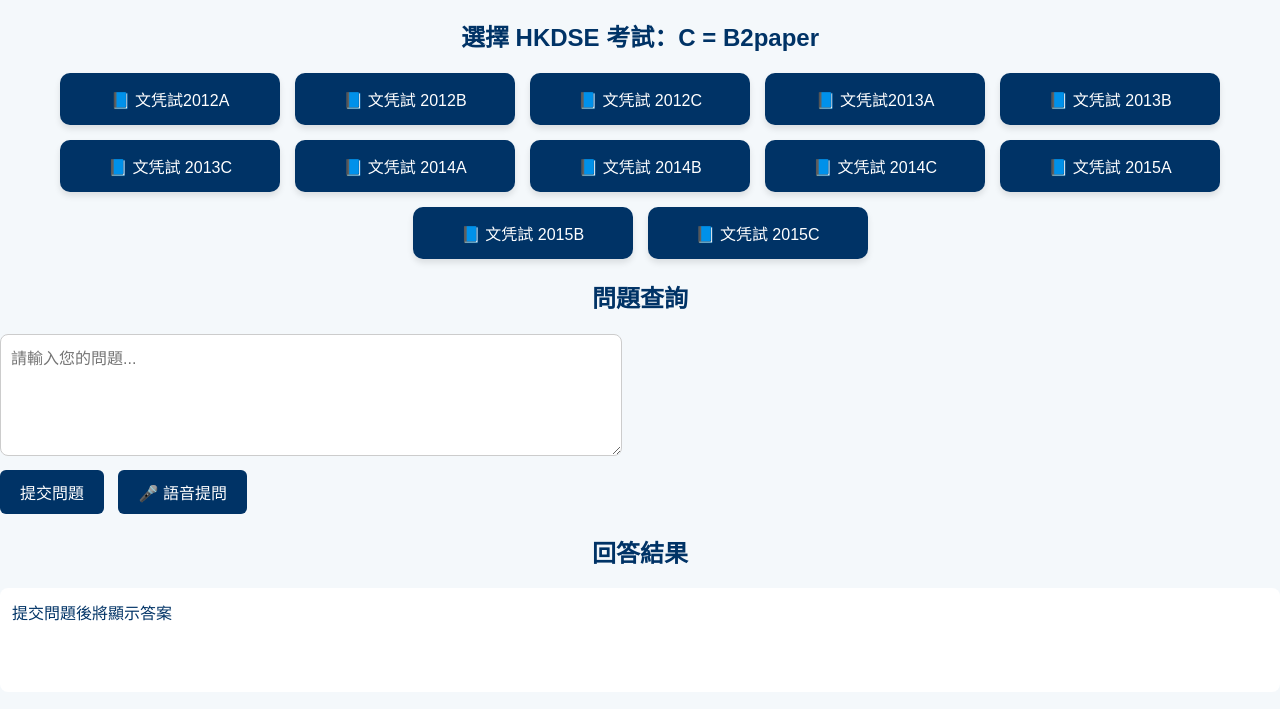
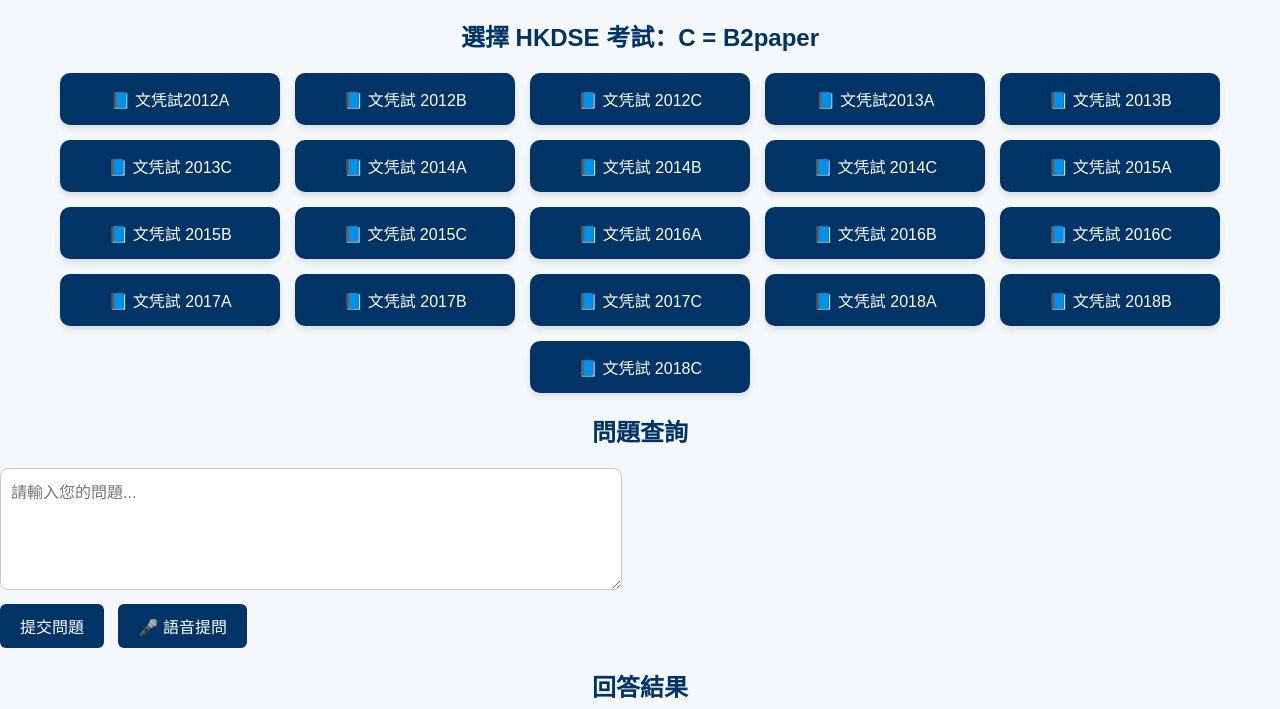
Before and after one commit to TommyTam2012/hkdse-reading-ai-app-v2, a website: page public/index.html in a window 1280 px wide. Shown: the part 91-800 px from the top of the page. Drawn offline with Linux system fonts and the light colour scheme.

Commit message:
Update index.html

```diff
--- a/public/index.html
+++ b/public/index.html
@@ -66,6 +66,16 @@
 <div class="exam-btn" onclick="setExam('2015A')">📘 文凭試 2015A</div>
 <div class="exam-btn" onclick="setExam('2015B')">📘 文凭試 2015B</div>
 <div class="exam-btn" onclick="setExam('2015C')">📘 文凭試 2015C</div>
+<div class="exam-btn" onclick="setExam('2016A')">📘 文凭試 2016A</div>
+<div class="exam-btn" onclick="setExam('2016B')">📘 文凭試 2016B</div>
+<div class="exam-btn" onclick="setExam('2016C')">📘 文凭試 2016C</div>
+<div class="exam-btn" onclick="setExam('2017A')">📘 文凭試 2017A</div>
+<div class="exam-btn" onclick="setExam('2017B')">📘 文凭試 2017B</div>
+<div class="exam-btn" onclick="setExam('2017C')">📘 文凭試 2017C</div>
+<div class="exam-btn" onclick="setExam('2018A')">📘 文凭試 2018A</div>
+<div class="exam-btn" onclick="setExam('2018B')">📘 文凭試 2018B</div>
+<div class="exam-btn" onclick="setExam('2018C')">📘 文凭試 2018C</div>
+
       </div>
     </section>
 
```
